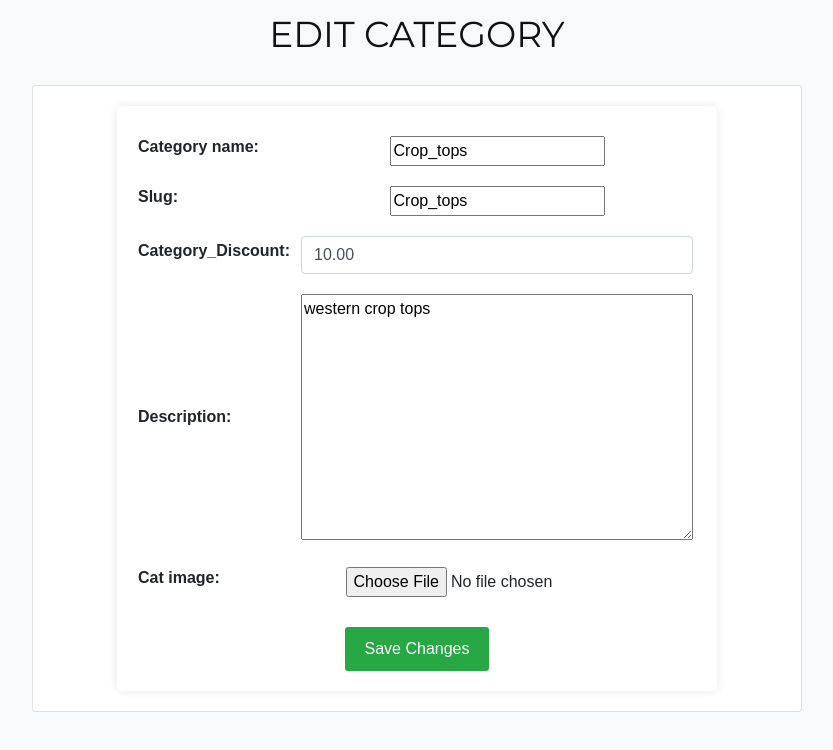
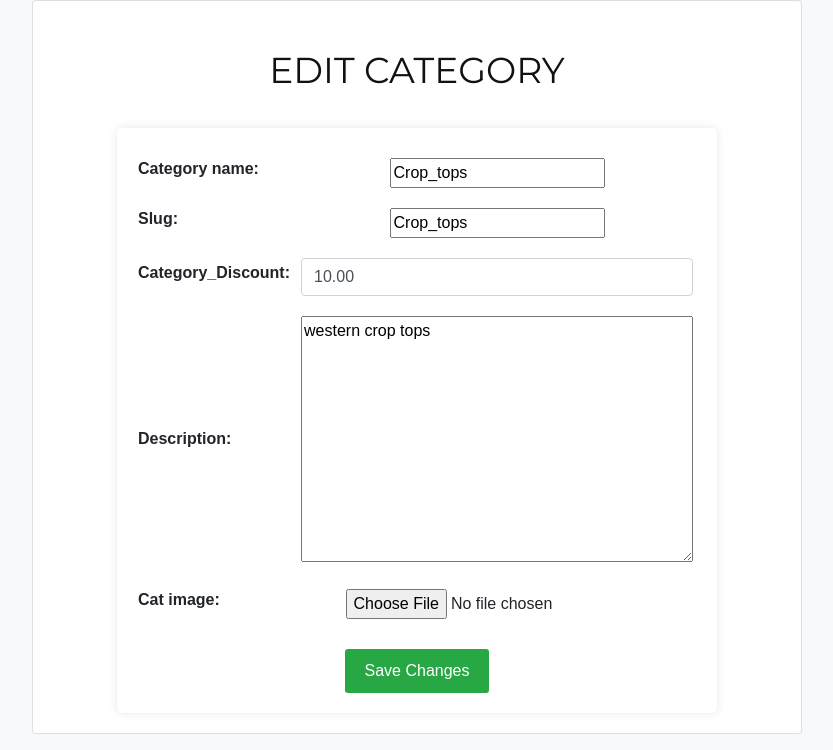
Before and after one commit to myself-ameesha/Ecommerce_project, a Django app: page /adminn/editcategory/2/ in a window 1280 px wide. Shown: the part 184-934 px from the top of the page, without its empty margins (223-1056 px from the left). Before the commit the page ends 896 px from the top, so only its background shows below. Run offline with Django 4.2, Linux system fonts and the light colour scheme; a user stored in the database is signed in; data comes from the database, SQL or seed files in the repository; some libraries are stand-ins or nearby versions.

Commit message:
editcategory.html

```diff
--- a/templates/adminn/editcategory.html
+++ b/templates/adminn/editcategory.html
@@ -41,9 +41,9 @@
     }
 </style>
 
-<div class="container">
-    <h2 class="text-center alert">EDIT CATEGORY</h2>
+<div class="container pb-3">
     <div class="card">
+    <h2 class="text-center  pb-3 pt-5">EDIT CATEGORY</h2>
         <div class="card-body">
             <form method="post" enctype="multipart/form-data" class="mx-auto">
                 {% csrf_token %}
```
